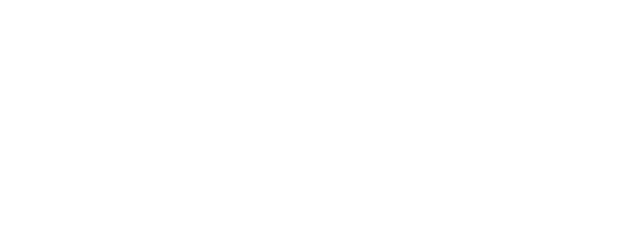
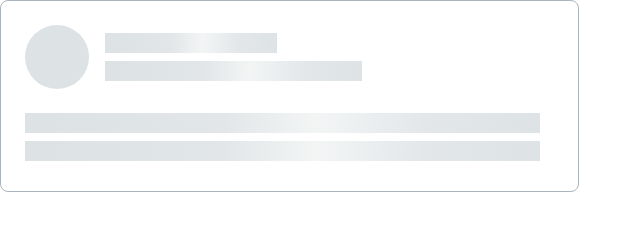
Before and after one commit to js-tasks-ru/htmlcss-20210610_yanina4, a website: page 04-lection2/02-skeleton/index.html in a window 1280 px wide. Shown: the whole page, without its empty margins (0-642 px from the left). Drawn offline with Linux system fonts and the light colour scheme.

Commit message:
skeleton

```diff
--- a/04-lection2/02-skeleton/index.html
+++ b/04-lection2/02-skeleton/index.html
@@ -2,10 +2,22 @@
 <!-- Страница со скелетоном -->
 <html lang="ru">
     <head>
+        <link rel="stylesheet" href="../../assets/css/reset.css">
         <link rel="stylesheet" href="../../assets/css/main.css">
         <link rel="stylesheet" href="./skeleton.css">
     </head>
     <body>
-
+        <div class="skeleton">
+            <div class="skeleton__circle"></div>
+                <div class="lines lines_1">
+                    <div class="line line_1"></div>
+                    <div class="line line_2"></div>
+                </div>
+                <div class="lines lines_2">
+                    <div class="line"></div>
+                    <div class="line"></div>
+                </div>
+            </div>
+        </div>
     </body>
 </html>
--- a/04-lection2/02-skeleton/skeleton.css
+++ b/04-lection2/02-skeleton/skeleton.css
@@ -0,0 +1,52 @@
+.skeleton {
+    width: 579px;
+    Height: 192px;
+    background-color: var(--white);
+    border: 1px solid var(--grey-3);
+    box-sizing: border-box;
+    border-radius: 8px;
+}
+
+.skeleton__circle {
+    background: var(--grey-2);
+    width: 64px;
+    height: 64px;
+    border-radius: 32px;
+    margin: 24px;
+    float: left;
+    margin-right: 16px;
+}
+
+.line {
+    background: linear-gradient(92.51deg, #DDE2E5 6.44%, #E2E6E8 38.47%, #F3F5F5 56.48%, #E3E7EA 77.5%, #DDE2E5 102.52%);
+    height: 20px;
+}
+
+.skeleton__lines {
+    display: flex;
+    flex-direction: column;
+}
+
+.lines {
+    display: flex;
+    flex-direction: column;
+    gap: 8px;
+    padding-bottom: 32px;
+}
+
+.lines_1 {
+    padding-top: 32px;
+}
+
+.lines_2 {
+    padding-left: 24px;
+    width: 515px;
+}
+
+.line_1 {
+    width: 172px;
+}
+
+.line_2 {
+    width: 257px;
+}
```
